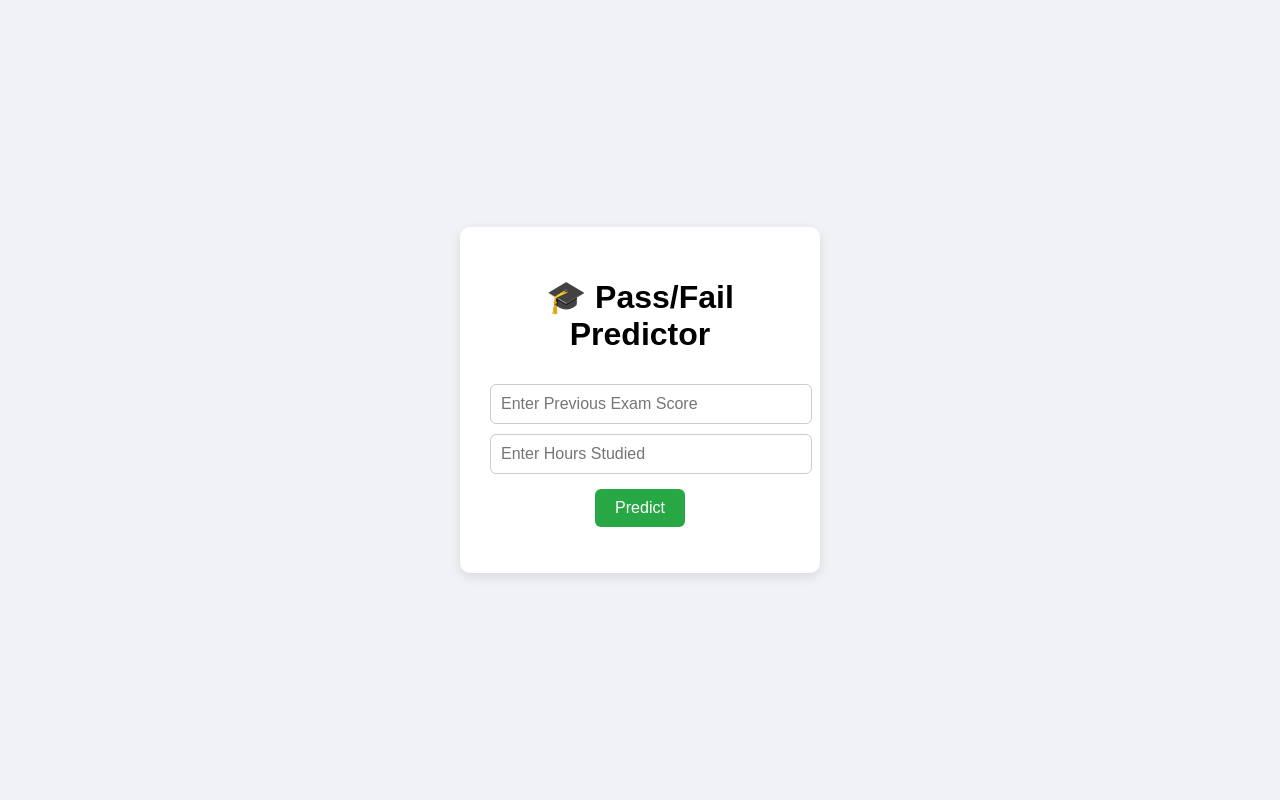
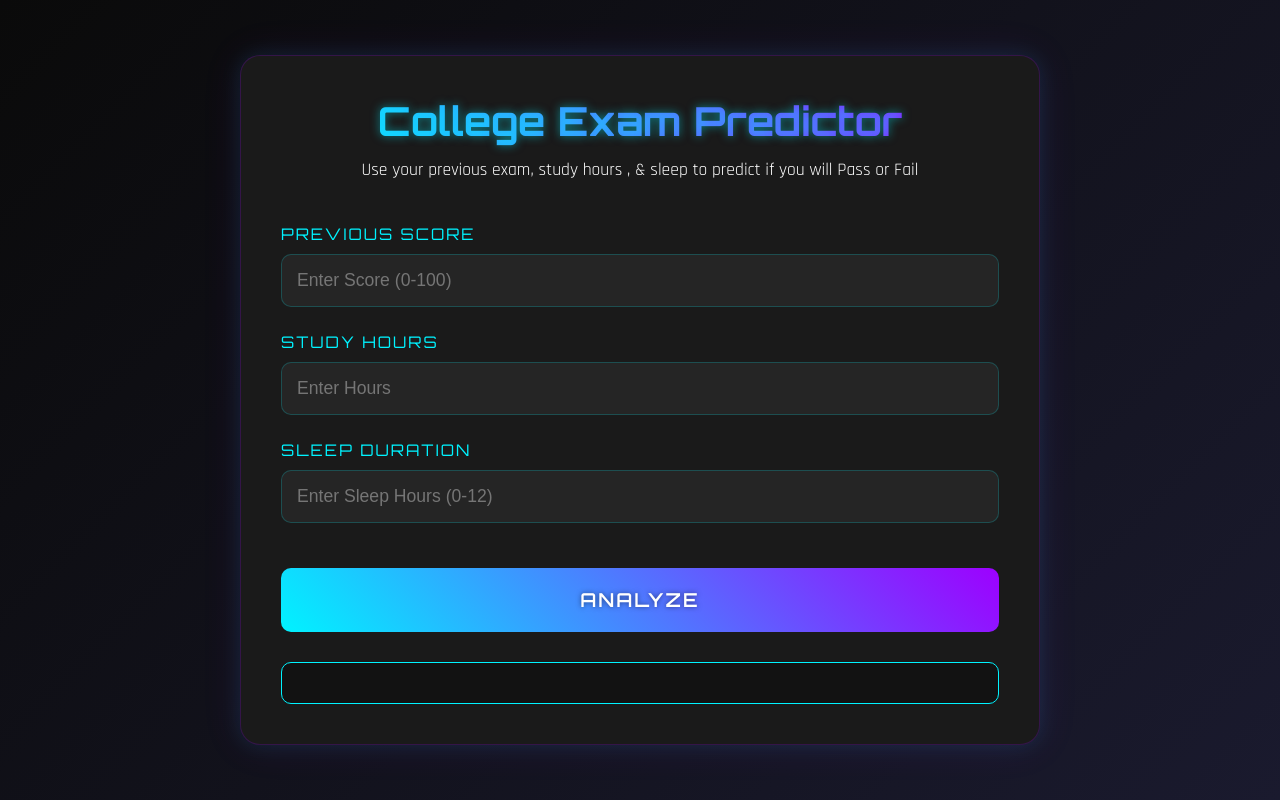
Before and after one commit to cabrerajulian401/Exam-Pass-Fail-Predictor, a plain HTML site: page frontend/index.html in a window 1280 px wide. Drawn offline with Linux system fonts and the light colour scheme.

Commit message:
Updated Techno UI

```diff
--- a/frontend/index.html
+++ b/frontend/index.html
@@ -3,16 +3,40 @@
 <head>
   <title>Pass/Fail Predictor</title>
   <link rel="stylesheet" href="style.css" />
+  <!-- Add Cyberpunk/Futuristic font -->
+  <link href="https://fonts.googleapis.com/css2?family=Orbitron:wght@400;500;600;700&family=Rajdhani:wght@300;400;500;600;700&display=swap" rel="stylesheet">
 </head>
 <body>
   <div class="container">
-    <h1>🎓 Pass/Fail Predictor</h1>
+    <div class="predictor-card">
+      <h1 class="title">College Exam Predictor</h1>
 
-    <input type="number" id="scoreInput" placeholder="Enter Previous Exam Score" />
-    <input type="number" id="hoursInput" placeholder="Enter Hours Studied " />
-    <button onclick="submitScore()">Predict</button>
 
-    <p id="result"></p>
+      <div class="description">
+        Use your previous exam, study hours , & sleep to predict if you will Pass or Fail
+      </div>
+
+      <div class="input-group">
+        <label for="scoreInput">PREVIOUS SCORE</label>
+        <input type="number" id="scoreInput" placeholder="Enter Score (0-100)" />
+      </div>
+
+      <div class="input-group">
+        <label for="hoursInput">STUDY HOURS</label>
+        <input type="number" id="hoursInput" placeholder="Enter Hours" />
+      </div>
+
+      <div class="input-group">
+        <label for="sleepInput">SLEEP DURATION</label>
+        <input type="number" id="sleepInput" placeholder="Enter Sleep Hours (0-12)" />
+      </div>
+
+      <button onclick="submitScore()" class="predict-button">
+        <span class="button-text">ANALYZE</span>
+      </button>
+
+      <div id="result" class="result"></div>
+    </div>
   </div>
 
   <script src="script.js"></script>
--- a/frontend/script.js
+++ b/frontend/script.js
@@ -1,52 +1,83 @@
 async function submitScore() {
-    // Get the values for score and hours from the input fields
-    const scoreInput = document.getElementById("scoreInput").value;  // Corrected ID
-    const hoursInput = document.getElementById("hoursInput").value;  // Corrected ID
+    // Get the values for score, hours, and sleep
+    const scoreInput = document.getElementById("scoreInput").value;
+    const hoursInput = document.getElementById("hoursInput").value;
+    const sleepInput = document.getElementById("sleepInput").value;
 
     // Convert the inputs to numbers and validate
     const hours = parseFloat(hoursInput);
     const score = parseFloat(scoreInput);
+    const sleep = parseFloat(sleepInput);
 
-    if (isNaN(hours) || isNaN(score)) {
-        document.getElementById("result").textContent = "Please enter valid numbers for both score and hours!";
+    // Get the result div
+    const resultDiv = document.getElementById("result");
+
+    // Validate inputs
+    if (isNaN(hours) || isNaN(score) || isNaN(sleep)) {
+        resultDiv.className = 'result show result-fail';
+        resultDiv.innerHTML = "Please enter valid numbers for all fields";
         return;
     }
 
-    // Create the features array to send to Flask (this represents a NumPy array)
-    const features = [hours, score];  // Format as a regular array
-    console.log("Features to send:", features);
+    if (score < 0 || score > 100) {
+        resultDiv.className = 'result show result-fail';
+        resultDiv.innerHTML = "Score must be between 0 and 100";
+        return;
+    }
+
+    if (sleep < 0 || sleep > 12) {
+        resultDiv.className = 'result show result-fail';
+        resultDiv.innerHTML = "Sleep must be between 0 and 12 hours";
+        return;
+    }
+
+    // Create the features array
+    const features = [hours, score, sleep];
+    console.log("Sending features:", features);
 
     try {
-        // Send the POST request to the Flask backend's /predict route
+        // Show loading state
+        resultDiv.className = 'result show';
+        resultDiv.innerHTML = `
+            <div class="loading">
+                ANALYZING DATA...
+            </div>
+        `;
+
+        // Send request to backend
         const response = await fetch("http://127.0.0.1:5000/predict", {
             method: "POST",
             headers: {
-                "Content-Type": "application/json"  // Specify content type as JSON
+                "Content-Type": "application/json"
             },
-            body: JSON.stringify({ features: features })  // Send features as JSON
+            body: JSON.stringify({ features: features })
         });
 
-        // Parse the server response
         const data = await response.json();
-        console.log("Response from server:", data);  // Debug log
+        console.log("Received data:", data);
 
-        // If the server returned a predicted class, display it
         if (data.predicted_class !== undefined) {
             const predictedClass = data.predicted_class === 1 ? "Pass" : "Fail";
             const predictedProb = data.predicted_probability;
 
-            // Display the result with prediction class and formatted probabilities
-            document.getElementById("result").innerHTML =
-                `Prediction: <strong>${predictedClass}</strong><br>
-                Probability of Pass: <strong>${(predictedProb[1] * 100).toFixed(2)}%</strong><br>
-                Probability of Fail: <strong>${(predictedProb[0] * 100).toFixed(2)}%</strong>`;
+            resultDiv.className = `result show result-${predictedClass.toLowerCase()}`;
+            resultDiv.innerHTML = `
+                <div class="prediction-result">
+                    <div class="prediction-title">PREDICTION: ${predictedClass}</div>
+                    <div class="prediction-probabilities">
+                        <div>Pass Probability: ${(predictedProb[1] * 100).toFixed(1)}%</div>
+                        <div>Fail Probability: ${(predictedProb[0] * 100).toFixed(1)}%</div>
+                    </div>
+                </div>
+            `;
         } else {
-            document.getElementById("result").textContent = `Error: ${data.error || "Unknown error"}`;
+            resultDiv.className = 'result show result-fail';
+            resultDiv.innerHTML = `Error: ${data.error || "Unknown error"}`;
         }
 
     } catch (err) {
-        // Handle fetch errors
-        console.error("Fetch error:", err);
-        document.getElementById("result").textContent = "Error connecting to server.";
+        console.error("Error:", err);
+        resultDiv.className = 'result show result-fail';
+        resultDiv.innerHTML = "Error connecting to server. Please try again.";
     }
 }
--- a/frontend/style.css
+++ b/frontend/style.css
@@ -1,38 +1,215 @@
+:root {
+    --neon-blue: #00f3ff;
+    --neon-purple: #9d00ff;
+    --dark-bg: #0a0a0a;
+    --card-bg: #1a1a1a;
+    --text-primary: #ffffff;
+    --text-secondary: #a0a0a0;
+    --success-color: #00ff9d;
+    --error-color: #ff0055;
+}
+
+* {
+    margin: 0;
+    padding: 0;
+    box-sizing: border-box;
+}
+
 body {
-    font-family: Arial, sans-serif;
-    background-color: #f0f2f5;
+    font-family: 'Rajdhani', sans-serif;
+    background: linear-gradient(135deg, var(--dark-bg), #1a1a2e);
+    min-height: 100vh;
     display: flex;
     justify-content: center;
     align-items: center;
-    height: 100vh;
-    margin: 0;
+    color: var(--text-primary);
+    padding: 20px;
 }
 
 .container {
-    background: white;
-    padding: 30px;
-    border-radius: 10px;
-    box-shadow: 0 4px 12px rgba(0,0,0,0.1);
+    width: 100%;
+    max-width: 800px; /* Increased from 600px */
+    margin: 20px;
+}
+
+.predictor-card {
+    background: var(--card-bg);
+    padding: 40px;
+    border-radius: 20px;
+    box-shadow: 0 0 20px rgba(0, 243, 255, 0.1),
+                0 0 40px rgba(157, 0, 255, 0.1);
+    border: 1px solid rgba(157, 0, 255, 0.2);
+    backdrop-filter: blur(10px);
+}
+
+.title {
+    font-family: 'Orbitron', sans-serif;
+    font-size: 2.5em; /* Increased size */
+    font-weight: 700;
     text-align: center;
-    width: 300px;
+    margin-bottom: 10px;
+    background: linear-gradient(45deg, var(--neon-blue), var(--neon-purple));
+    -webkit-background-clip: text;
+    -webkit-text-fill-color: transparent;
+    text-shadow: 0 0 10px rgba(0, 243, 255, 0.5);
+}
+
+.subtitle {
+    font-family: 'Orbitron', sans-serif;
+    font-size: 1.2em;
+    color: var(--neon-blue);
+    text-align: center;
+    margin-bottom: 30px;
+    letter-spacing: 3px;
+}
+
+.description {
+    color: whit;
+    text-align: center;
+    font-size: 1.1em;
+    margin-bottom: 40px;
+    line-height: 1.6;
+    padding: 0 20px;
+}
+
+.input-group {
+    margin-bottom: 25px;
+}
+
+label {
+    display: block;
+    font-family: 'Orbitron', sans-serif;
+    font-size: 1em;
+    margin-bottom: 10px;
+    color: var(--neon-blue);
+    letter-spacing: 2px;
 }
 
 input {
     width: 100%;
-    padding: 10px;
-    margin-top: 10px;
-    font-size: 16px;
-    border-radius: 6px;
-    border: 1px solid #ccc;
+    padding: 15px;
+    font-size: 1.1em;
+    background: rgba(255, 255, 255, 0.05);
+    border: 1px solid rgba(0, 243, 255, 0.2);
+    border-radius: 10px;
+    color: var(--text-primary);
+    transition: all 0.3s ease;
 }
 
-  button {
-    margin-top: 15px;
-    padding: 10px 20px;
-    font-size: 16px;
+input:focus {
+    outline: none;
+    border-color: var(--neon-blue);
+    box-shadow: 0 0 15px rgba(0, 243, 255, 0.3);
+}
+
+.predict-button {
+    width: 100%;
+    padding: 20px;
+    font-family: 'Orbitron', sans-serif;
+    font-size: 1.2em;
+    font-weight: 600;
+    color: var(--text-primary);
+    background: linear-gradient(45deg, var(--neon-blue), var(--neon-purple));
     border: none;
-    border-radius: 6px;
-    background-color: #28a745;
-    color: white;
+    border-radius: 10px;
     cursor: pointer;
+    transition: all 0.3s ease;
+    margin-top: 20px;
+    letter-spacing: 2px;
+    text-shadow: 0 0 5px rgba(0, 0, 0, 0.5);
 }
+
+.predict-button:hover {
+    transform: translateY(-2px);
+    box-shadow: 0 0 20px rgba(0, 243, 255, 0.4);
+}
+
+.predict-button:active {
+    transform: translateY(0);
+}
+
+.result {
+    margin-top: 30px;
+    padding: 20px;
+    border-radius: 10px;
+    font-size: 1.2em;
+    text-align: center;
+    opacity: 1;
+    background: rgba(0, 0, 0, 0.3);
+    border: 1px solid var(--neon-blue);
+}
+
+.prediction-result {
+    display: flex;
+    flex-direction: column;
+    gap: 15px;
+}
+
+.prediction-title {
+    font-family: 'Orbitron', sans-serif;
+    font-size: 1.4em;
+    font-weight: bold;
+    margin-bottom: 10px;
+}
+
+.prediction-probabilities {
+    display: flex;
+    flex-direction: column;
+    gap: 8px;
+    font-size: 1.1em;
+}
+
+.loading {
+    color: var(--neon-blue);
+    font-family: 'Orbitron', sans-serif;
+    letter-spacing: 2px;
+    animation: pulse 1.5s infinite;
+}
+
+@keyframes pulse {
+    0% { opacity: 0.6; }
+    50% { opacity: 1; }
+    100% { opacity: 0.6; }
+}
+
+.result-pass {
+    background: rgba(0, 255, 157, 0.1);
+    border: 1px solid var(--success-color);
+    color: var(--success-color);
+}
+
+.result-fail {
+    background: rgba(255, 0, 85, 0.1);
+    border: 1px solid var(--error-color);
+    color: var(--error-color);
+}
+
+/* Animation for the result */
+@keyframes glow {
+    0% { box-shadow: 0 0 5px rgba(0, 243, 255, 0.2); }
+    50% { box-shadow: 0 0 20px rgba(0, 243, 255, 0.4); }
+    100% { box-shadow: 0 0 5px rgba(0, 243, 255, 0.2); }
+}
+
+/* Responsive Design */
+@media (max-width: 768px) {
+    .container {
+        margin: 10px;
+    }
+
+    .predictor-card {
+        padding: 30px;
+    }
+
+    .title {
+        font-size: 2em;
+    }
+
+    .subtitle {
+        font-size: 1em;
+    }
+
+    input, .predict-button {
+        padding: 12px;
+    }
+}
```
Also changed, not shown: Backend/student_exam_data.csv (renamed from student_exam_data.csv), 6 other files. Lines whose indentation alone changed are shown as unchanged.
